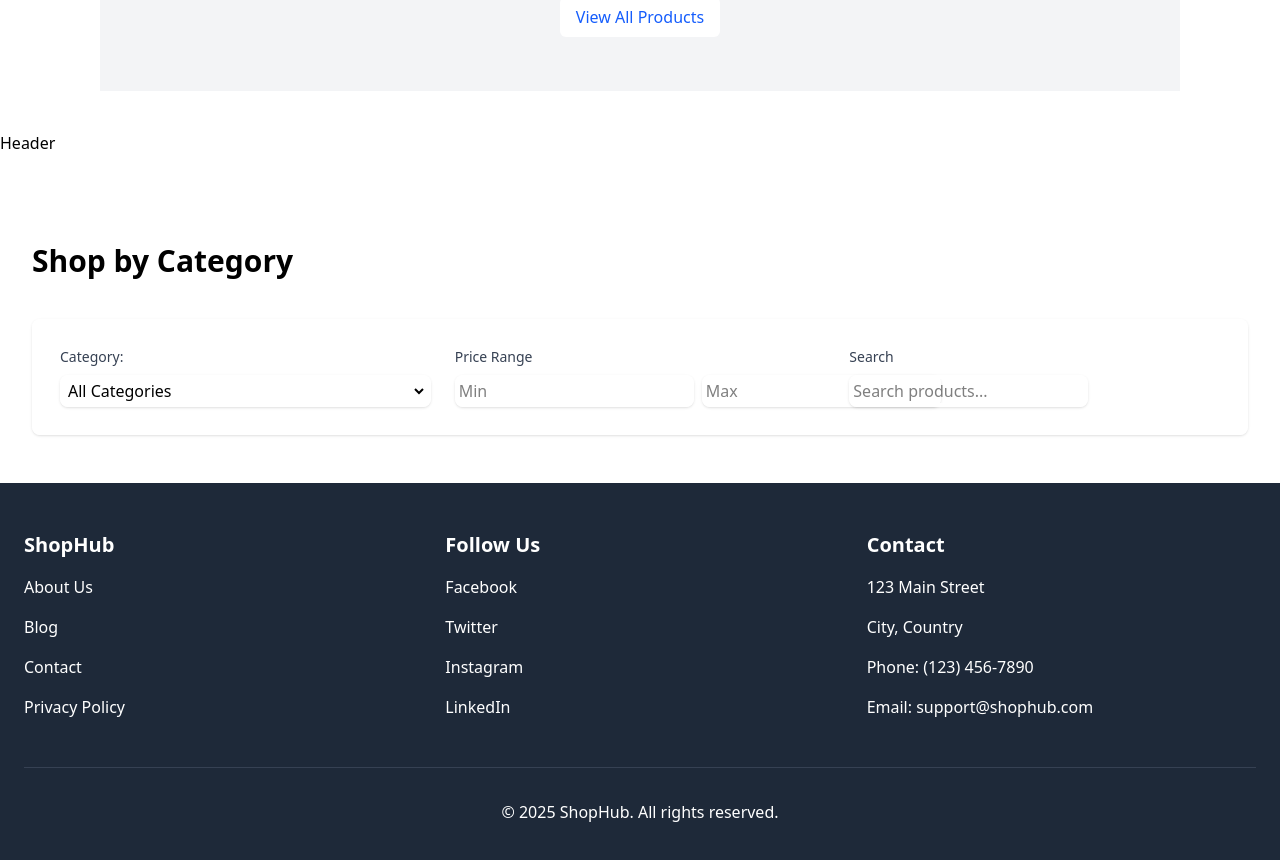
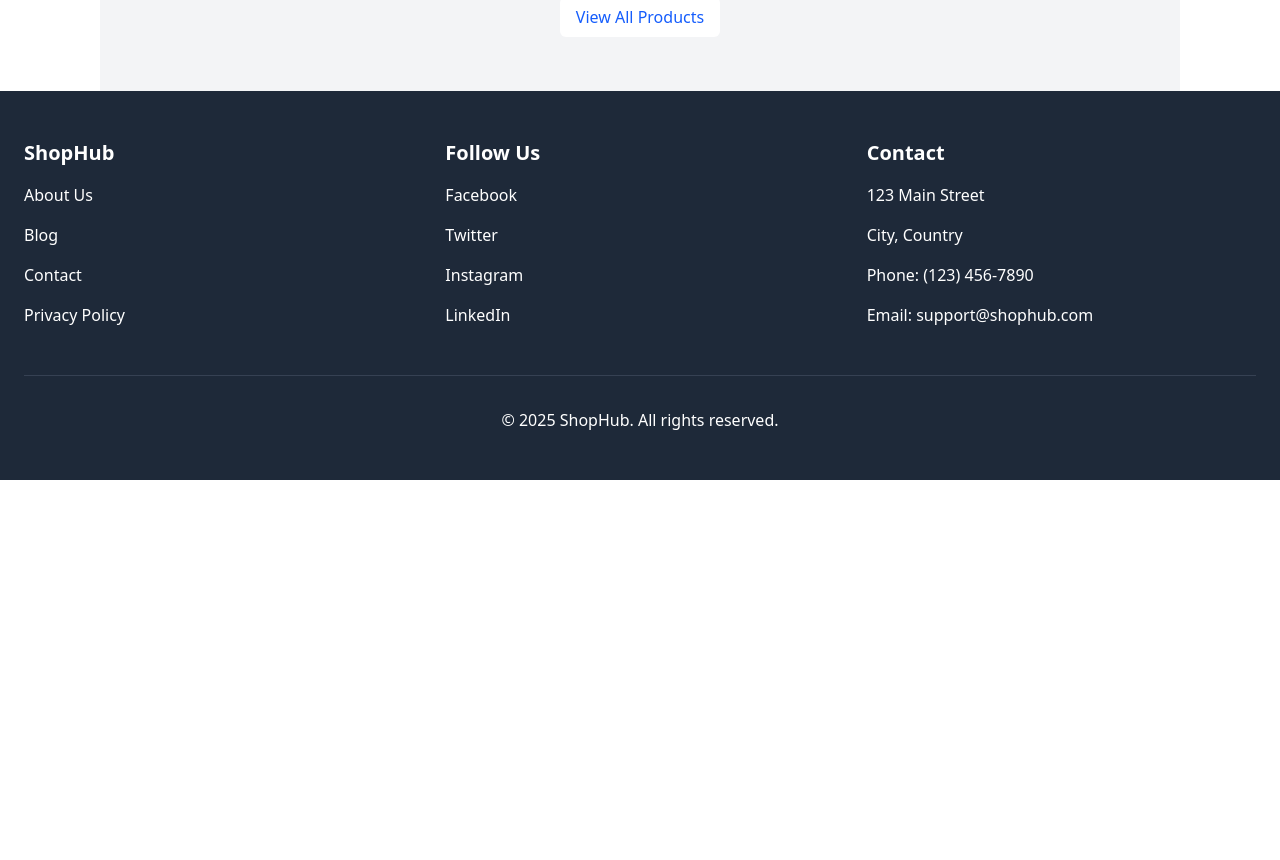
Before and after one commit to safi12-3/academy_web_level_2_ecommerce_starter, a React (Vite) app: page / in a window 1280 px wide. Shown: the part 1660-2520 px from the top of the page. After the commit the page ends 2140 px from the top, so only its background shows below. Built offline with nearby package versions, Linux system fonts and the light colour scheme.

Commit message:
some updates

```diff
--- a/package.json
+++ b/package.json
@@ -17,7 +17,8 @@
     "@fortawesome/react-fontawesome": "^0.2.2",
     "@tailwindcss/vite": "^4.0.8",
     "react": "^19.0.0",
-    "react-dom": "^19.0.0"
+    "react-dom": "^19.0.0",
+    "react-router-dom": "^7.2.0"
   },
   "devDependencies": {
     "@eslint/js": "^9.19.0",
--- a/src/App.jsx
+++ b/src/App.jsx
@@ -1,16 +1,24 @@
-
 import "./index.css";
 import Navbar from "./components/Navbar";
-
-
 import Footer from "./components/Footer";
-import Home from "./pages/home";
+import Home from "./pages/Home";
+import { BrowserRouter, Routes, Route } from "react-router-dom";
+import Categories from "./components/categories";
 
 function App() {
   return (
     <>
       <Navbar />
-      <Home />
+      <BrowserRouter>
+        <Routes>
+          <Route path="/" element={<Home />} />
+          <Route path="categories" element={<Categories />} />
+          <Route path="categories" element={<Categories />} />
+          <Route path="favorites" element={""} />
+          <Route path="cart" element={""} />
+          <Route path="auth" element={""} />
+        </Routes>
+      </BrowserRouter>
       <Footer />
     </>
   );
--- a/src/pages/Home.jsx
+++ b/src/pages/Home.jsx
@@ -1,7 +1,6 @@
 import HeroSection from "../components/heroSection";
 import Categories from "../components/categories";
 import Products from "../components/Products";
-import CategoriesPage from "../pages/CategoriesPage";
 
 export default function Home() {
   return (
@@ -9,7 +8,6 @@ export default function Home() {
       <HeroSection />
       <Categories />
       <Products />
-      <CategoriesPage />
     </div>
   );
 }
```
Also changed, not shown: src/components/categories.jsx (+4 -8 lines), src/pages/CategoriesPage.jsx (+3 -5 lines), src/pages/Contact.jsx (added), 1 other file (tests, documents, lock files or other folders).
